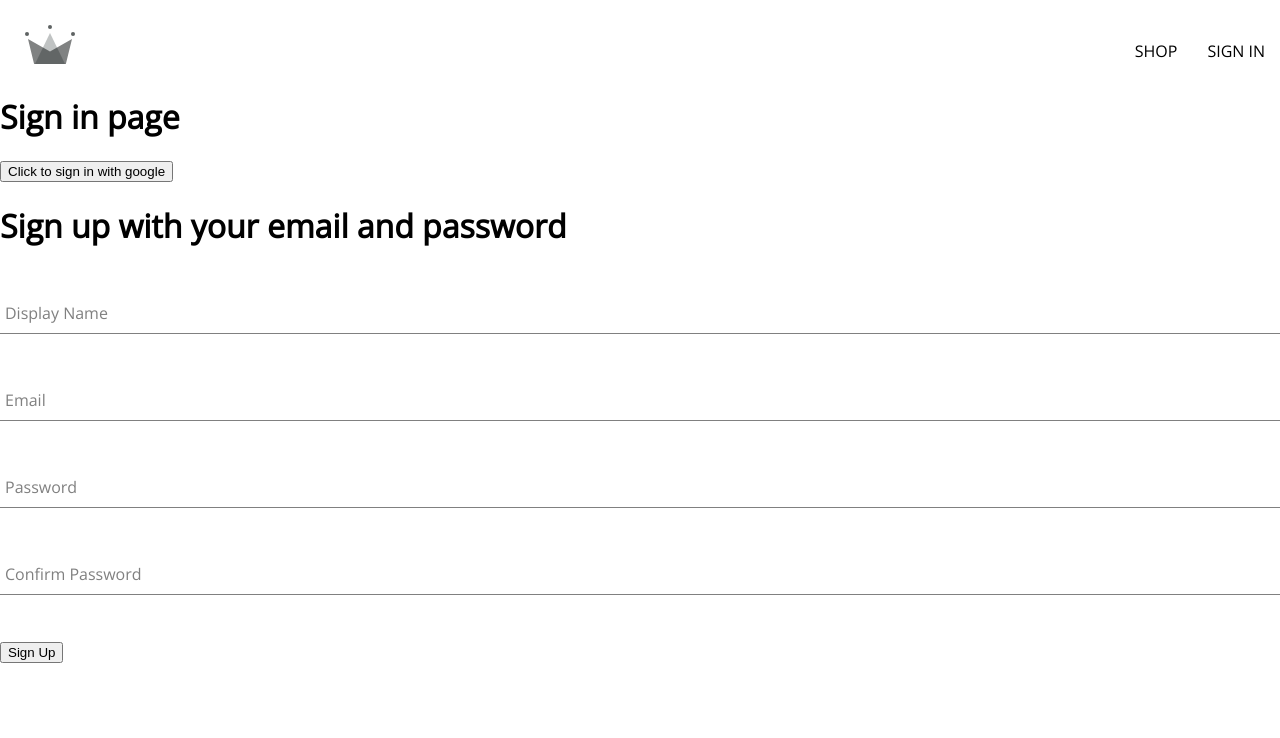
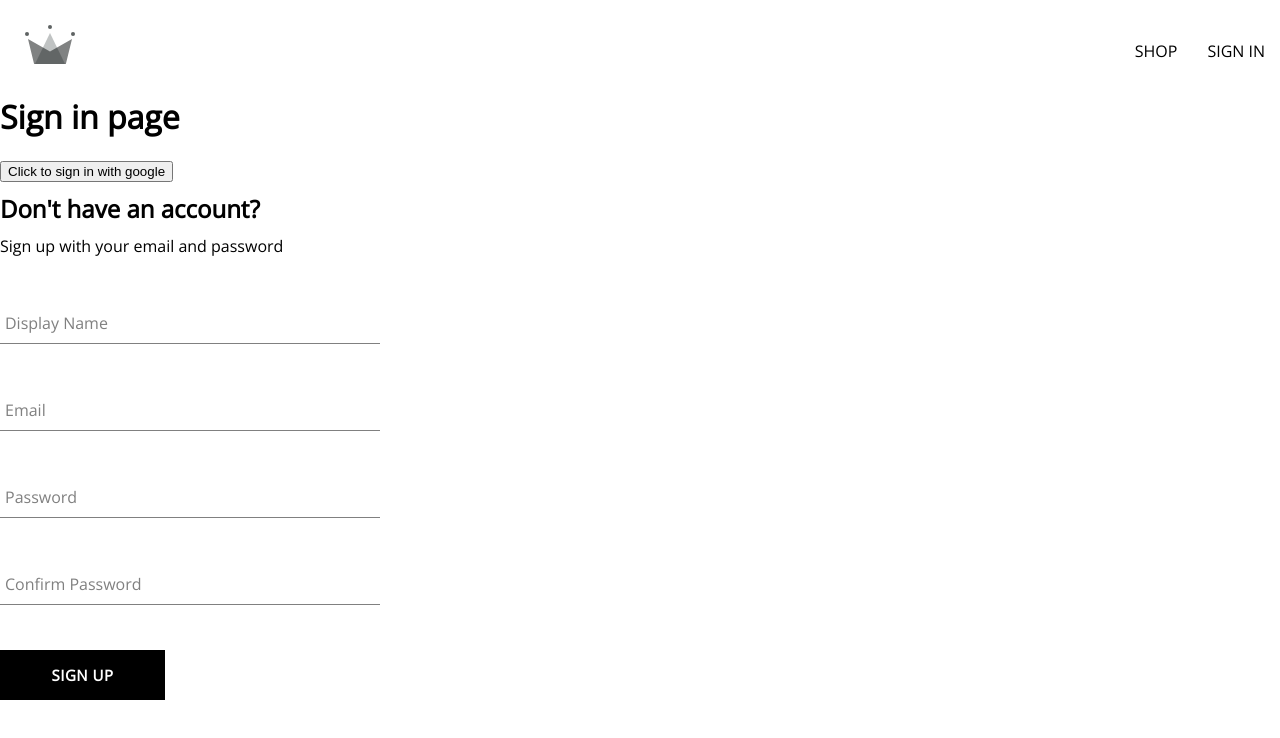
Before and after one commit to RyadC/clothing, a React (Create React App) app: page /sign-in in a window 1280 px wide. Shown: the top 738 px of the page. Built offline with nearby package versions, Linux system fonts and the light colour scheme.

Commit message:
Finished lecon-22

```diff
--- /dev/null
+++ b/src/components/button/button.component.jsx
@@ -0,0 +1,32 @@
+import './button.styles.scss'
+
+/*
+On sait qu'on a trois type de bouton:
+- default button
+- inverted button
+- google sign in button
+
+*/
+
+const BUTTON_TYPE_CLASSES = {
+  inverted: 'inverted',
+  google: 'google-sign-in',
+}
+
+
+const Button = (props) => {
+
+  const { children, buttonType, ...otherProps } = props;
+  console.log(props)
+
+  return (
+    <button
+      className={`button-container ${BUTTON_TYPE_CLASSES[buttonType]}`}
+      {...otherProps}
+    >
+      {children}
+    </button>
+  )
+}
+
+export default Button;
--- /dev/null
+++ b/src/components/button/button.styles.scss
@@ -0,0 +1,46 @@
+.button-container {
+  min-width: 165px;
+  width: auto;
+  height: 50px;
+  letter-spacing: 0.5px;
+  line-height: 50px;
+  padding: 0 35px 0 35px;
+  font-size: 15px;
+  background-color: black;
+  color: white;
+  text-transform: uppercase;
+  font-family: 'Open Sans';
+  font-weight: bolder;
+  border: none;
+  cursor: pointer;
+  display: flex;
+  justify-content: center;
+
+  &:hover {
+    background-color: white;
+    color: black;
+    border: 1px solid black;
+  }
+
+  &.google-sign-in {
+    background-color: #4285f4;
+    color: white;
+
+    &:hover {
+      background-color: #357ae8;
+      border: none;
+    }
+  }
+
+  &.inverted {
+    background-color: white;
+    color: black;
+    border: 1px solid black;
+
+    &:hover {
+      background-color: black;
+      color: white;
+      border: none;
+    }
+  }
+}
--- a/src/components/sign-up-form/sign-up-form.component.jsx
+++ b/src/components/sign-up-form/sign-up-form.component.jsx
@@ -4,8 +4,12 @@
 // FIREBASE
 import { createAuthUserWithEmailAndPassword, createUserDocumentFromAuth } from "../../utils/firebase/firebase.utils";
 
+//STYLES
+import "./sign-up-form.styles.scss"
+
 // COMPONENTS
 import FormInput from "../form-input/form-input.component";
+import Button from "../button/button.component";
 
 
 const defaultFormFields = {
@@ -24,9 +28,9 @@
     setFormFields(defaultFormFields);
   };
 
-
   const handleSubmit = async (event) => {
     event.preventDefault();
+
     const displayName = event.target[0].defaultValue;
     const email = event.target[1].defaultValue;
     const password = event.target[2].defaultValue;
@@ -37,7 +41,6 @@
       return;
     }
 
-
     try {
       const { user } = await createAuthUserWithEmailAndPassword(email, password);
       const userDocRef = await createUserDocumentFromAuth(user, {displayName});
@@ -47,19 +50,22 @@
       console.log(error.message)
     }
 
-
     console.log(event)
   }
 
   const handleChange = (event) => {
     const { name, value } = event.target;
-    console.log(name, event)
-    setFormFields({...formsFields, [name]: value})  // Je dis que je set comme valeurs l'ensemble des valeurs de formsFields puis après la "," je dis que je veux juste que name par contre ne soit pas copié mais qu'il prenne plutôt la valeur ci après. On dit cela comme cela: [propriété]: valeur
+
+    console.log(name, event);
+
+    setFormFields({...formsFields, [name]: value});
   };
 
+
   return (
-    <div>
-      <h1>Sign up with your email and password</h1>
+    <div className="sign-up-container">
+      <h2>Don't have an account?</h2>
+      <span>Sign up with your email and password</span>
       <form onSubmit={handleSubmit}>
         <FormInput
           label="Display Name"
@@ -105,7 +111,7 @@
           }}
         />
 
-        <button type="submit">Sign Up</button>
+        <Button type="submit">Sign Up</Button>
       </form>
     </div>
   )
--- /dev/null
+++ b/src/components/sign-up-form/sign-up-form.styles.scss
@@ -0,0 +1,9 @@
+.sign-up-container{
+  display: flex;
+  flex-direction: column;
+  width: 380px;
+
+  h2{
+    margin: 10px 0;
+  }
+}
```
